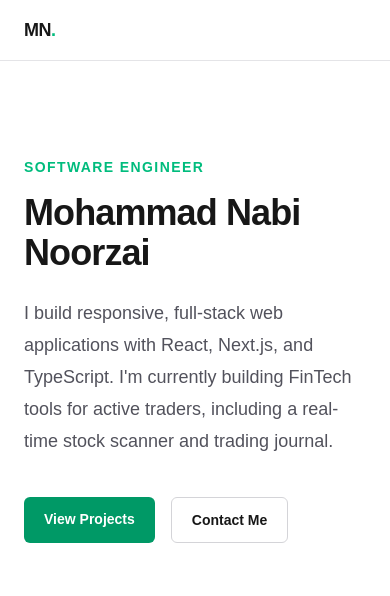
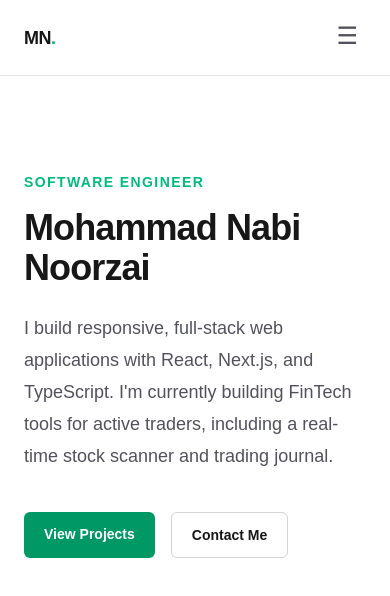
Before and after one commit to mnoorzai21/nabi-portfolio, a Next.js app: page / in a window 390 px wide. Shown: the top 596 px of the page. Built offline with nearby package versions, Linux system fonts and the light colour scheme.

Commit message:
feat: add mobile navigation menu (#3)
Add a mobile menu a hamburger responsive one with three lines and functional buttons.

```diff
--- a/src/components/Header.tsx
+++ b/src/components/Header.tsx
@@ -1,14 +1,5 @@
-type NavLink = {
-    label: string;
-    href: string;
-};
-
-const navLinks: NavLink[] = [
-    { label: "About", href: "#about" },
-    { label: "Projects", href: "#projects" },
-    { label: "Skills", href: "#skills" },
-    { label: "Contact", href: "#contact" },
-];
+import { navLinks } from "@/data/navigation";
+import MobileMenu from "@/components/MobileMenu";
 
 export default function Header() {
     return (
@@ -33,6 +24,7 @@ export default function Header() {
             </li>
           ))}
         </ul>
+          <MobileMenu links={navLinks} />
       </nav>
     </header>
   );
--- /dev/null
+++ b/src/components/MobileMenu.tsx
@@ -0,0 +1,48 @@
+"use client";
+
+import { useState } from "react";
+import type { NavLink } from "@/data/navigation";
+
+type MobileMenuProps = {
+    links: NavLink[];
+};
+
+export default function MobileMenu({ links }: MobileMenuProps) {
+    const [isOpen, setIsOpen] = useState(false);
+
+    return (
+        <div className="sm:hidden">
+      <button
+        type="button"
+        onClick={() => setIsOpen((open) => !open)}
+        aria-expanded={isOpen}
+        aria-controls="mobile-menu"
+        aria-label={isOpen ? "Close menu" : "Open menu"}
+        className="rounded-md p-2 text-zinc-600 hover:text-emerald-500 focus-visible:outline-2 focus-visible:outline-emerald-600 dark:text-zinc-400"
+      >
+        <span aria-hidden="true" className="text-2xl leading-none">
+          {isOpen ? "✕" : "☰"}
+        </span>
+      </button>
+
+      {isOpen && (
+        <ul
+          id="mobile-menu"
+          className="absolute inset-x-0 top-full border-b border-zinc-200 bg-white px-6 py-2 dark:border-zinc-800 dark:bg-zinc-950"
+        >
+          {links.map((link) => (
+            <li key={link.href}>
+              <a
+                href={link.href}
+                onClick={() => setIsOpen(false)}
+                className="block py-3 text-base font-medium text-zinc-600 hover:text-emerald-500 dark:text-zinc-400"
+              >
+                {link.label}
+              </a>
+            </li>
+          ))}
+        </ul>
+      )}
+    </div>
+    );
+}
--- /dev/null
+++ b/src/data/navigation.ts
@@ -0,0 +1,11 @@
+export type NavLink = {
+    label: string;
+    href: string;
+};
+
+export const navLinks: NavLink[] = [
+    { label: "About", href: "#about" },
+    { label: "Projects", href: "#projects" },
+    { label: "Skills", href: "#skills" },
+    { label: "Contact", href: "#contact" },
+];
```
